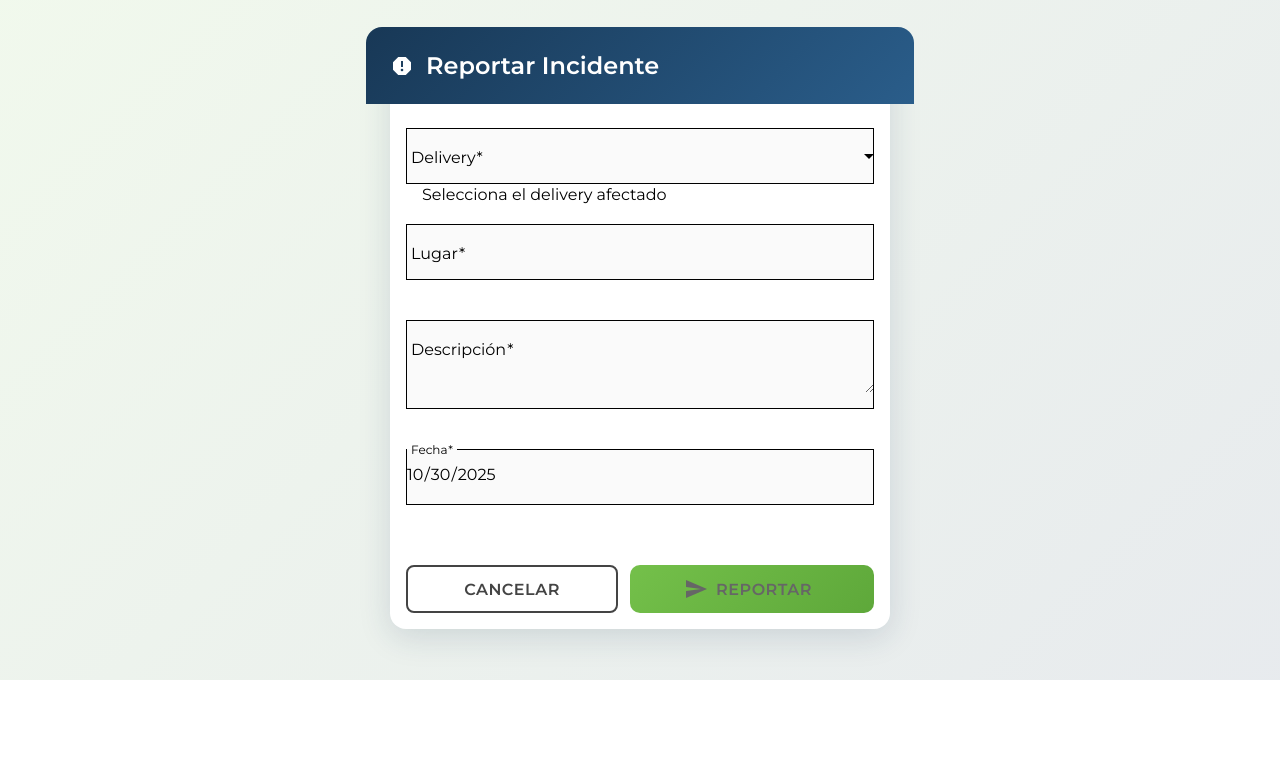
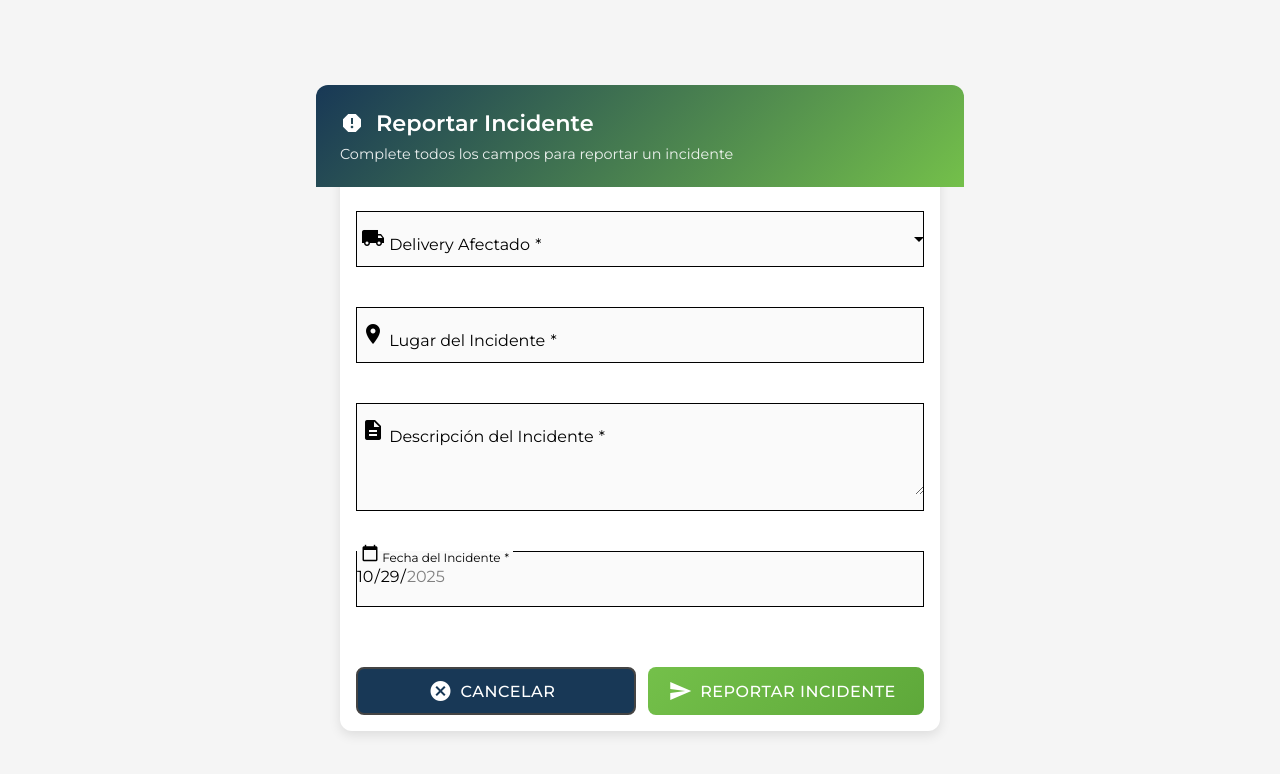
Before and after one commit to DevTergentes/secureOn-webapp, an Angular app: page /add-incident in a window 1280 px wide. Shown: the top 774 px of the page. Built offline with nearby package versions, Linux system fonts and the light colour scheme.

Commit message:
feat: improve incident reporting UI and add field validation

```diff
--- a/src/app/Incidents/components/add-new-incident/add-incident-page.component.css
+++ b/src/app/Incidents/components/add-new-incident/add-incident-page.component.css
@@ -2,33 +2,40 @@
   display: flex;
   justify-content: center;
   align-items: center;
-  min-height: 80vh;
+  min-height: 100vh;
   padding: 20px;
-  background: linear-gradient(135deg, rgba(116, 192, 74, 0.1), rgba(24, 56, 86, 0.1));
+  background: #f5f5f5;
 }
 
 .incident-card {
-  max-width: 500px;
+  max-width: 600px;
   width: 100%;
-  box-shadow: 0 8px 32px rgba(24, 56, 86, 0.15);
-  border-radius: 16px;
+  box-shadow: 0 4px 12px rgba(0, 0, 0, 0.1);
+  border-radius: 12px;
   background: white;
 }
 
 .incident-card mat-card-header {
-  background: linear-gradient(135deg, #183856, #2a5d8a);
+  background: linear-gradient(135deg, #183856, #74c04a);
   color: white;
-  border-radius: 16px 16px 0 0;
+  border-radius: 12px 12px 0 0;
   margin: -24px -24px 24px -24px;
   padding: 24px;
+  overflow: hidden;
 }
 
 .incident-card mat-card-title {
   display: flex;
   align-items: center;
   gap: 12px;
-  font-size: 1.5rem;
+  font-size: 1.4rem;
   font-weight: 600;
+  margin: 0 0 8px 0;
+}
+
+.incident-card mat-card-subtitle {
+  color: rgba(255, 255, 255, 0.9);
+  font-size: 0.9rem;
   margin: 0;
 }
 
@@ -42,6 +49,11 @@
   display: flex;
   flex-direction: column;
   gap: 20px;
+  padding: 0;
+}
+
+.form-section {
+  opacity: 1;
 }
 
 .w-100 {
@@ -113,22 +125,33 @@
 }
 
 /* Responsivo */
-@media (max-width: 600px) {
+@media (max-width: 768px) {
   .add-incident-container {
-    padding: 10px;
-    min-height: 90vh;
+    padding: 15px;
+    min-height: 95vh;
   }
 
   .incident-card {
     margin: 0;
+    border-radius: 8px;
+  }
+
+  .incident-card mat-card-header {
+    border-radius: 8px 8px 0 0;
+    padding: 20px;
   }
 
   .button-group {
     flex-direction: column;
+    gap: 10px;
   }
 
   .button-group button {
     width: 100%;
+  }
+
+  .incident-form {
+    gap: 16px;
   }
 }
 
@@ -180,35 +203,31 @@
   margin-top: 30px;
 }
 
-/* Botones personalizados con la paleta de colores */
+/* Botones con la paleta de colores */
 ::ng-deep .mat-mdc-raised-button.mat-primary {
   background-color: #74c04a !important;
   color: white !important;
-  border-radius: 10px !important;
-  padding: 12px 30px !important;
-  font-weight: 600 !important;
-  transition: all 0.3s ease !important;
+  border-radius: 8px !important;
+  padding: 12px 24px !important;
+  font-weight: 500 !important;
+  transition: background-color 0.2s ease !important;
 }
 
 ::ng-deep .mat-mdc-raised-button.mat-primary:hover {
   background-color: #5ea836 !important;
-  transform: translateY(-2px) !important;
-  box-shadow: 0 8px 25px rgba(116, 192, 74, 0.4) !important;
 }
 
 ::ng-deep .mat-mdc-raised-button.mat-warn {
-  background-color: #444444 !important;
+  background-color: #183856 !important;
   color: white !important;
-  border-radius: 10px !important;
-  padding: 12px 30px !important;
-  font-weight: 600 !important;
-  transition: all 0.3s ease !important;
+  border-radius: 8px !important;
+  padding: 12px 24px !important;
+  font-weight: 500 !important;
+  transition: background-color 0.2s ease !important;
 }
 
 ::ng-deep .mat-mdc-raised-button.mat-warn:hover {
-  background-color: #333333 !important;
-  transform: translateY(-2px) !important;
-  box-shadow: 0 8px 25px rgba(68, 68, 68, 0.4) !important;
+  background-color: #0f2538 !important;
 }
 
 ::ng-deep .mat-mdc-raised-button:disabled {
@@ -285,9 +304,9 @@
 }
 
 .state-pending { background: #fff3cd; color: #856404; }
-.state-accepted { background: #d1ecf1; color: #0c5460; }
-.state-in_progress { background: #d4edda; color: #155724; }
-.state-completed { background: #e2e3e5; color: #383d41; }
+.state-accepted { background: #74c04a; color: white; }
+.state-in_progress { background: #183856; color: white; }
+.state-completed { background: #6c757d; color: white; }
 
 .delivery-details {
   color: #666;
@@ -303,13 +322,66 @@
   font-size: 0.8em;
 }
 
-/* Mejorar el ancho de las opciones del select */
+/* Mejorar las opciones del select con fondo */
 ::ng-deep .mat-mdc-select-panel .mat-mdc-option {
   min-height: 60px !important;
-  padding: 8px 16px !important;
-  line-height: 1.2 !important;
+  padding: 12px 16px !important;
+  line-height: 1.3 !important;
+  margin: 2px 4px !important;
+  border-radius: 6px !important;
+  background: #f8f9fa !important;
+  border: 1px solid #e9ecef !important;
+  transition: all 0.2s ease !important;
+}
+
+::ng-deep .mat-mdc-select-panel .mat-mdc-option:hover {
+  background: #74c04a !important;
+  color: white !important;
+  border-color: #74c04a !important;
+}
+
+::ng-deep .mat-mdc-select-panel .mat-mdc-option:hover .delivery-option strong,
+::ng-deep .mat-mdc-select-panel .mat-mdc-option:hover .delivery-option small {
+  color: white !important;
+}
+
+::ng-deep .mat-mdc-select-panel .mat-mdc-option.mdc-list-item--selected {
+  background: #183856 !important;
+  color: white !important;
+  border-color: #183856 !important;
+}
+
+::ng-deep .mat-mdc-select-panel .mat-mdc-option.mdc-list-item--selected .delivery-option strong,
+::ng-deep .mat-mdc-select-panel .mat-mdc-option.mdc-list-item--selected .delivery-option small {
+  color: white !important;
 }
 
 ::ng-deep .mat-mdc-select-panel {
-  max-width: 600px !important;
+  max-width: 500px !important;
+  background: white !important;
+  border-radius: 8px !important;
+  box-shadow: 0 4px 12px rgba(0, 0, 0, 0.1) !important;
+  border: 1px solid #e9ecef !important;
+  padding: 4px !important;
 }
+
+/* Estados de delivery simplificados */
+.delivery-option .state-pending {
+  background: #fff3cd !important;
+  color: #856404 !important;
+}
+
+.delivery-option .state-accepted {
+  background: #74c04a !important;
+  color: white !important;
+}
+
+.delivery-option .state-in_progress {
+  background: #183856 !important;
+  color: white !important;
+}
+
+.delivery-option .state-completed {
+  background: #6c757d !important;
+  color: white !important;
+}
--- a/src/app/Incidents/components/add-new-incident/add-incident-page.component.html
+++ b/src/app/Incidents/components/add-new-incident/add-incident-page.component.html
@@ -5,65 +5,134 @@
         <mat-icon>report</mat-icon>
         Reportar Incidente
       </mat-card-title>
+      <mat-card-subtitle>
+        Complete todos los campos para reportar un incidente
+      </mat-card-subtitle>
     </mat-card-header>
 
     <mat-card-content>
       <form (ngSubmit)="onSave()" class="incident-form">
 
         <!-- Selección de Delivery -->
-        <mat-form-field appearance="outline" class="w-100">
-          <mat-label>Delivery</mat-label>
+        <div class="form-section">
+          <mat-form-field appearance="outline" class="w-100" [class.mat-form-field-invalid]="deliveryError">
+            <mat-label>
+              <mat-icon>local_shipping</mat-icon>
+              Delivery Afectado
+            </mat-label>
             <mat-select [(ngModel)]="selectedDeliveryId" name="deliveryId"
-                      (selectionChange)="onDeliveryChange()" required>
-            <mat-option *ngFor="let delivery of deliveries" [value]="delivery.id">
-              <div class="delivery-option">
+                        (selectionChange)="onDeliveryChange(); validateDelivery()"
+                        (blur)="validateDelivery()" required>
+              <mat-option *ngFor="let delivery of deliveries" [value]="delivery.id" class="delivery-option">
+                <div class="delivery-option-content">
+                  <div class="delivery-main">
                     <strong>{{delivery.destination}}</strong>
+                    <span class="delivery-state" [class]="'state-' + delivery.state.toLowerCase()">
+                      {{delivery.state}}
+                    </span>
+                  </div>
+                  <div class="delivery-description">
                     <small>{{delivery.packageDescription}}</small>
+                  </div>
                 </div>
               </mat-option>
             </mat-select>
-          <mat-hint>Selecciona el delivery afectado</mat-hint>
+
+            <mat-error *ngIf="deliveryError">
+              <mat-icon style="font-size: 14px; margin-right: 4px;">error</mat-icon>
+              {{deliveryError}}
+            </mat-error>
           </mat-form-field>
+        </div>
 
         <!-- Lugar del Incidente -->
-        <mat-form-field appearance="outline" class="w-100">
-          <mat-label>Lugar</mat-label>
+        <div class="form-section">
+          <mat-form-field appearance="outline" class="w-100" [class.mat-form-field-invalid]="placeError">
+            <mat-label>
+              <mat-icon>place</mat-icon>
+              Lugar del Incidente
+            </mat-label>
             <input matInput [(ngModel)]="incident.incidentPlace" name="incidentPlace"
-                 placeholder="Ej. Carretera Panamericana Km 45" required />
+                   placeholder="Ej. Carretera Panamericana Km 45"
+                   (blur)="validatePlace()"
+                   (input)="validatePlace()"
+                   required />
+
+            <mat-error *ngIf="placeError">
+              <mat-icon style="font-size: 14px; margin-right: 4px;">error</mat-icon>
+              {{placeError}}
+            </mat-error>
           </mat-form-field>
+        </div>
 
         <!-- Descripción -->
-        <mat-form-field appearance="outline" class="w-100">
-          <mat-label>Descripción</mat-label>
-          <textarea matInput rows="3" [(ngModel)]="incident.description" name="description"
-                    placeholder="Describe qué ocurrió..." required></textarea>
+        <div class="form-section">
+          <mat-form-field appearance="outline" class="w-100" [class.mat-form-field-invalid]="descriptionError">
+            <mat-label>
+              <mat-icon>description</mat-icon>
+              Descripción del Incidente
+            </mat-label>
+            <textarea matInput rows="4" [(ngModel)]="incident.description" name="description"
+                      placeholder="Describe detalladamente qué ocurrió, las circunstancias y el impacto..."
+                      (blur)="validateDescription()"
+                      (input)="validateDescription()"
+                      required></textarea>
+
+            <mat-error *ngIf="descriptionError">
+              <mat-icon style="font-size: 14px; margin-right: 4px;">error</mat-icon>
+              {{descriptionError}}
+            </mat-error>
           </mat-form-field>
+        </div>
 
         <!-- Fecha -->
-        <mat-form-field appearance="outline" class="w-100">
-          <mat-label>Fecha</mat-label>
-          <input matInput type="date" [(ngModel)]="incident.date" name="date" required />
+        <div class="form-section">
+          <mat-form-field appearance="outline" class="w-100" [class.mat-form-field-invalid]="dateError">
+            <mat-label>
+              <mat-icon>calendar_today</mat-icon>
+              Fecha del Incidente
+            </mat-label>
+            <input matInput
+                   type="date"
+                   [(ngModel)]="incident.date"
+                   name="date"
+                   [min]="minDate"
+                   [max]="maxDate"
+                   (change)="validateDate()"
+                   (blur)="validateDate()"
+                   required />
+
+            <mat-error *ngIf="dateError">
+              <mat-icon style="font-size: 14px; margin-right: 4px;">error</mat-icon>
+              {{dateError}}
+            </mat-error>
           </mat-form-field>
+        </div>
 
         <!-- Selección de Servicio (oculto por defecto) -->
-        <mat-form-field appearance="outline" class="w-100" *ngIf="services.length > 0">
-          <mat-label>Servicio</mat-label>
+        <div class="form-section" *ngIf="services.length > 0">
+          <mat-form-field appearance="outline" class="w-100">
+            <mat-label>
+              <mat-icon>room_service</mat-icon>
+              Servicio
+            </mat-label>
             <mat-select [(ngModel)]="incident.serviceId" name="serviceId" required>
               <mat-option *ngFor="let service of services" [value]="service.id">
                 {{service.nameService}}
               </mat-option>
             </mat-select>
           </mat-form-field>
+        </div>
 
         <!-- Botones -->
         <div class="button-group">
-          <button type="button" mat-button (click)="onCancel()">
+          <button type="button" mat-raised-button color="warn" (click)="onCancel()" class="cancel-btn">
+            <mat-icon>cancel</mat-icon>
             Cancelar
           </button>
-          <button type="submit" mat-raised-button color="primary"
-                  [disabled]="!selectedDeliveryId">
+          <button type="submit" mat-raised-button color="primary" class="submit-btn">
             <mat-icon>send</mat-icon>
-            Reportar
+            Reportar Incidente
           </button>
         </div>
       </form>
--- a/src/app/Incidents/components/add-new-incident/add-incident-page.component.ts
+++ b/src/app/Incidents/components/add-new-incident/add-incident-page.component.ts
@@ -41,6 +41,16 @@ export class AddIncidentPageComponent implements OnInit {
   userId: number | null = null;
   selectedDeliveryId: number | null = null;
 
+  // Validación de fechas
+  minDate: string = '';
+  maxDate: string = '';
+  dateError: string = '';
+
+  // Validaciones de campos
+  placeError: string = '';
+  descriptionError: string = '';
+  deliveryError: string = '';
+
   constructor(
     private router: Router,
     private baseService: BaseService,
@@ -57,8 +67,100 @@ export class AddIncidentPageComponent implements OnInit {
 
   ngOnInit() {
     console.log('Usuario logueado:', this.userRole, 'ID:', this.userId);
+    this.initializeDateLimits();
     this.loadUserDeliveries();
-    this.incident.date = new Date().toISOString().split('T')[0]; // Fecha actual
+  }
+
+  private initializeDateLimits(): void {
+    // Obtener fecha actual en Lima
+    const now = new Date();
+    const limaTime = new Date(now.toLocaleString("en-US", {timeZone: "America/Lima"}));
+
+    // Solo permitir fechas del año actual (2025)
+    const startOfYear = new Date(2025, 0, 1); // 1 de enero de 2025
+
+    // Para asegurar que es 11 de noviembre como máximo
+    const nov11_2025 = new Date(2025, 10, 11); // Mes 10 = noviembre (0-indexado)
+
+    // Usar la fecha menor entre hoy y 11 de noviembre 2025
+    const maxAllowedDate = limaTime <= nov11_2025 ? limaTime : nov11_2025;
+
+    // Formato YYYY-MM-DD para input date
+    this.minDate = startOfYear.toISOString().split('T')[0];
+    this.maxDate = maxAllowedDate.toISOString().split('T')[0];
+
+    // Establecer fecha por defecto como hoy (11 de noviembre 2025)
+    this.incident.date = this.maxDate;
+  }
+
+  validateDate(): void {
+    if (!this.incident.date) {
+      this.dateError = 'La fecha es requerida';
+      return;
+    }
+
+    const selectedDate = new Date(this.incident.date + 'T12:00:00'); // Agregar hora para evitar problemas
+
+    // Verificar si la fecha es válida
+    if (isNaN(selectedDate.getTime())) {
+      this.dateError = 'Fecha inválida';
+      return;
+    }
+
+    // Obtener fecha actual en Lima
+    const now = new Date();
+    const limaTime = new Date(now.toLocaleString("en-US", {timeZone: "America/Lima"}));
+
+    // Solo permitir fechas del año 2025
+    const startOfYear = new Date(2025, 0, 1);
+    const nov11_2025 = new Date(2025, 10, 11); // 11 de noviembre 2025
+
+    // Usar fecha de Lima o 11 de noviembre como máximo
+    const maxAllowedDate = limaTime <= nov11_2025 ? limaTime : nov11_2025;
+
+    if (selectedDate > maxAllowedDate) {
+      this.dateError = 'No puedes seleccionar una fecha futura (máximo 11 de noviembre 2025)';
+      return;
+    }
+
+    if (selectedDate < startOfYear) {
+      this.dateError = 'Solo se permiten fechas del año 2025';
+      return;
+    }
+
+    this.dateError = '';
+  }
+
+  validatePlace(): void {
+    if (!this.incident.incidentPlace || this.incident.incidentPlace.trim().length === 0) {
+      this.placeError = 'El lugar del incidente es requerido';
+      return;
+    }
+    if (this.incident.incidentPlace.trim().length < 5) {
+      this.placeError = 'El lugar debe tener al menos 5 caracteres';
+      return;
+    }
+    this.placeError = '';
+  }
+
+  validateDescription(): void {
+    if (!this.incident.description || this.incident.description.trim().length === 0) {
+      this.descriptionError = 'La descripción es requerida';
+      return;
+    }
+    if (this.incident.description.trim().length < 10) {
+      this.descriptionError = 'La descripción debe tener al menos 10 caracteres';
+      return;
+    }
+    this.descriptionError = '';
+  }
+
+  validateDelivery(): void {
+    if (!this.selectedDeliveryId) {
+      this.deliveryError = 'Debes seleccionar un delivery';
+      return;
+    }
+    this.deliveryError = '';
   }
 
   loadUserDeliveries() {
@@ -143,18 +245,59 @@ export class AddIncidentPageComponent implements OnInit {
   }
 
   onSave() {
+    console.log('🔍 Iniciando validación del formulario...');
+    console.log('📋 Estado actual:', {
+      selectedDeliveryId: this.selectedDeliveryId,
+      incidentPlace: this.incident.incidentPlace,
+      description: this.incident.description,
+      date: this.incident.date
+    });
+
+    // Validar todos los campos
+    this.validateDelivery();
+    this.validatePlace();
+    this.validateDescription();
+    this.validateDate();
+
+    console.log('❌ Errores de validación:', {
+      deliveryError: this.deliveryError,
+      placeError: this.placeError,
+      descriptionError: this.descriptionError,
+      dateError: this.dateError
+    });
+
+    // Verificar campos básicos requeridos
     if (!this.selectedDeliveryId) {
       alert('Por favor selecciona un delivery');
+      return;
+    }
+    if (!this.incident.incidentPlace.trim()) {
+      alert('Por favor ingresa el lugar del incidente');
+      return;
+    }
+    if (!this.incident.description.trim()) {
+      alert('Por favor ingresa la descripción del incidente');
+      return;
+    }
+    if (!this.incident.date) {
+      alert('Por favor selecciona la fecha del incidente');
       return;
     }
 
     // Si no hay servicios disponibles, usar ID por defecto
     const serviceId = this.services.length > 0 ? this.incident.serviceId : 1;
 
+    // Asegurar que la fecha sea válida y en formato correcto
+    const selectedDate = new Date(this.incident.date);
+    if (isNaN(selectedDate.getTime())) {
+      alert('Por favor selecciona una fecha válida');
+      return;
+    }
+
     const incidentData = {
-      incidentPlace: this.incident.incidentPlace,
-      description: this.incident.description,
-      date: new Date(this.incident.date).toISOString(),
+      incidentPlace: this.incident.incidentPlace.trim(),
+      description: this.incident.description.trim(),
+      date: selectedDate.toISOString(),
       deliveryId: this.selectedDeliveryId,
       serviceId: serviceId
     };
--- a/src/app/Incidents/incidents/incidents.component.css
+++ b/src/app/Incidents/incidents/incidents.component.css
@@ -551,15 +551,17 @@
   right: 60px !important;
   background-color: #74c04a !important;
   color: white !important;
-  z-index: 1000 !important;
+  z-index: 9999 !important;
   box-shadow: 0 8px 25px rgba(116, 192, 74, 0.4) !important;
   transition: all 0.3s ease !important;
+  cursor: pointer !important;
 }
 
 .floating-add-btn:hover {
   background-color: #5ea836 !important;
   transform: scale(1.1) !important;
   box-shadow: 0 12px 35px rgba(116, 192, 74, 0.6) !important;
+  cursor: pointer !important;
 }
 
 .floating-add-btn mat-icon {
--- a/src/app/Incidents/incidents/incidents.component.ts
+++ b/src/app/Incidents/incidents/incidents.component.ts
@@ -292,6 +292,7 @@ export class IncidentsComponent implements OnInit {
   formatDate(dateString: string): string {
     const date = new Date(dateString);
     return date.toLocaleDateString() + ' ' + date.toLocaleTimeString();
+
   }
 
   // Métodos para obtener estado y clase CSS de los valores de sensores
```
Lines whose indentation alone changed are shown as unchanged.
